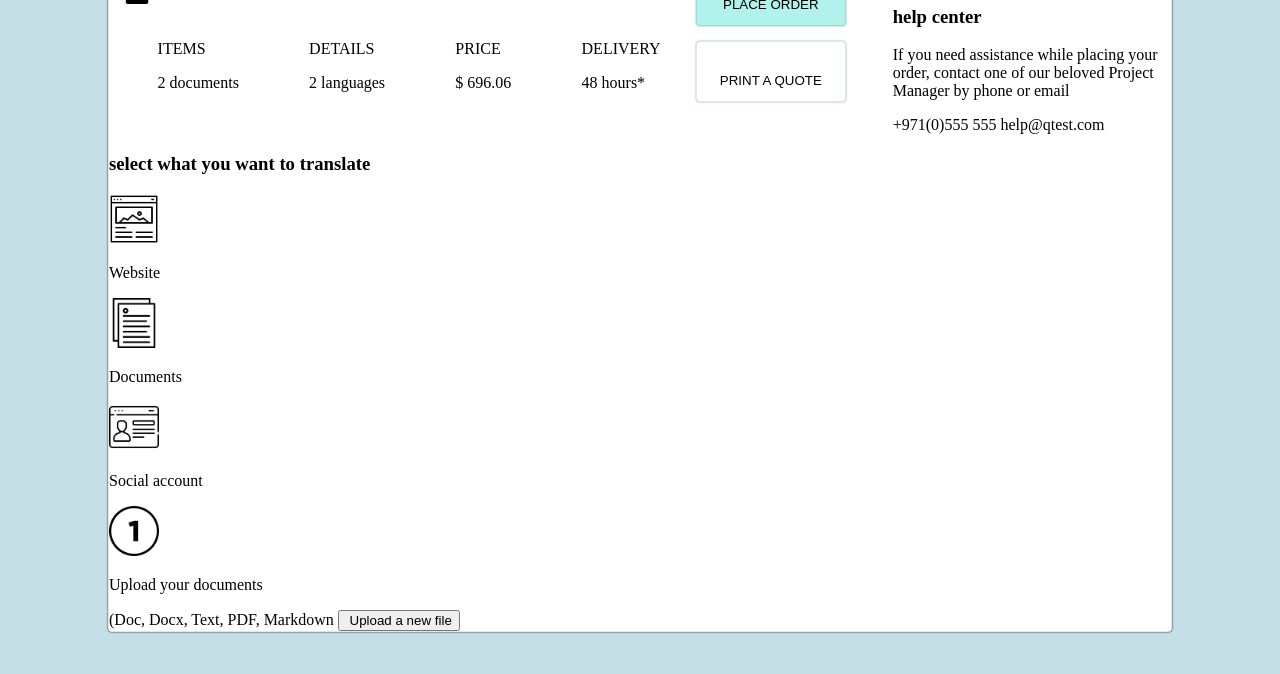
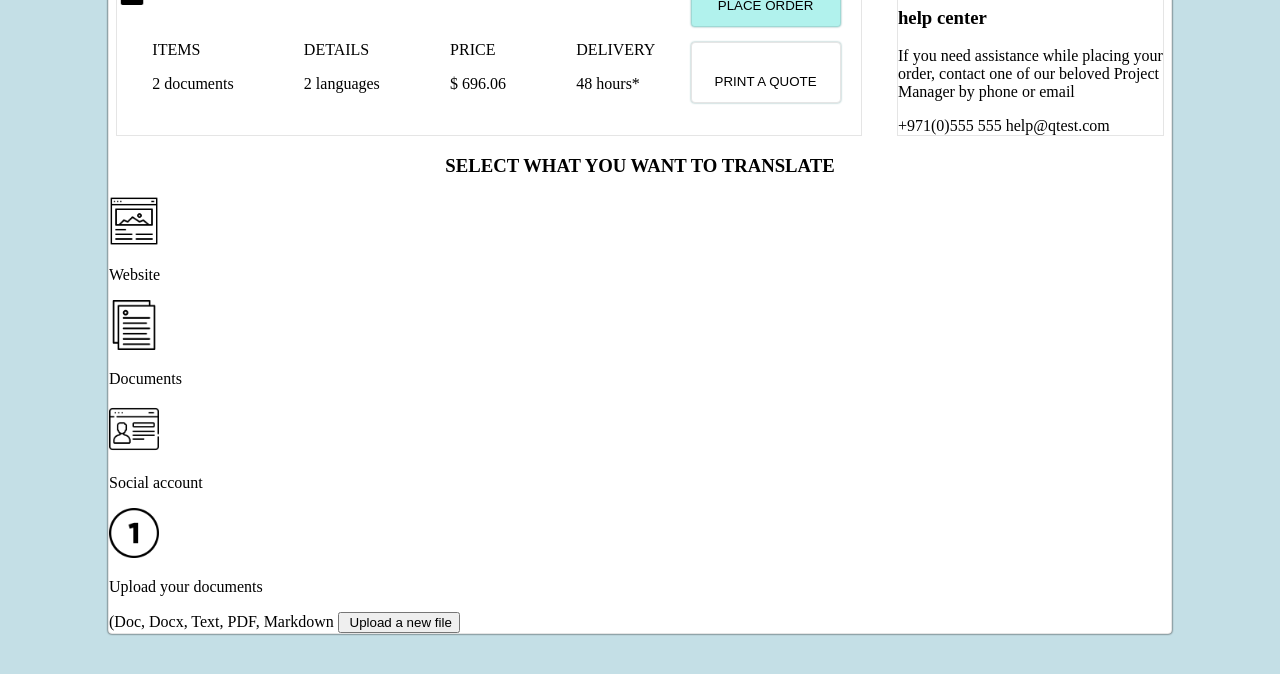
Before and after one commit to misshatsker/checkout-page-kottans, a plain HTML site: page index.html in a window 1280 px wide. Shown: the part 223-897 px from the top of the page. Drawn offline with Linux system fonts and the light colour scheme.

Commit message:
design your order header

```diff
--- a/index.css
+++ b/index.css
@@ -120,7 +120,16 @@ body {
     display: flex;
     align-items: center;
     width: 70%;
+    border: 1px solid rgba(0, 0, 0, 0.1);
+    box-shadow: rgb(118 165 165) 0px 0px 0px 0px;
+    margin-right: 21px;
 }
+
+.mainSection-headerRight {
+    border: 1px solid rgba(0, 0, 0, 0.1);
+    box-shadow: rgb(118 165 165) 0px 0px 0px 0px;
+}
+
 
 .unite-yourOrder-items {
     width: 100%;
@@ -145,3 +154,10 @@ body {
     text-transform: uppercase;
     font-weight: 500;
 }
+
+
+
+.mainPage-header {
+    text-transform: uppercase;
+    text-align: center;
+}
```
